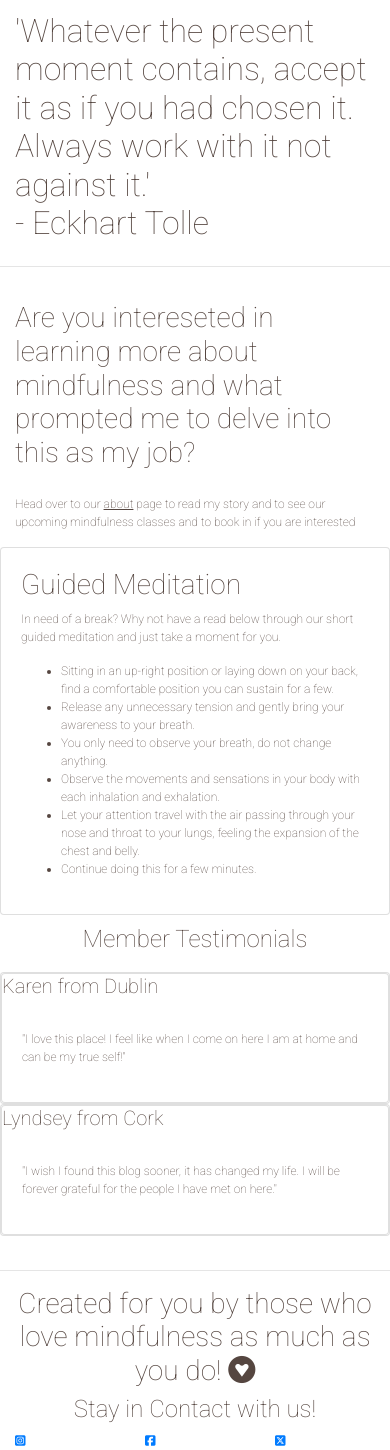
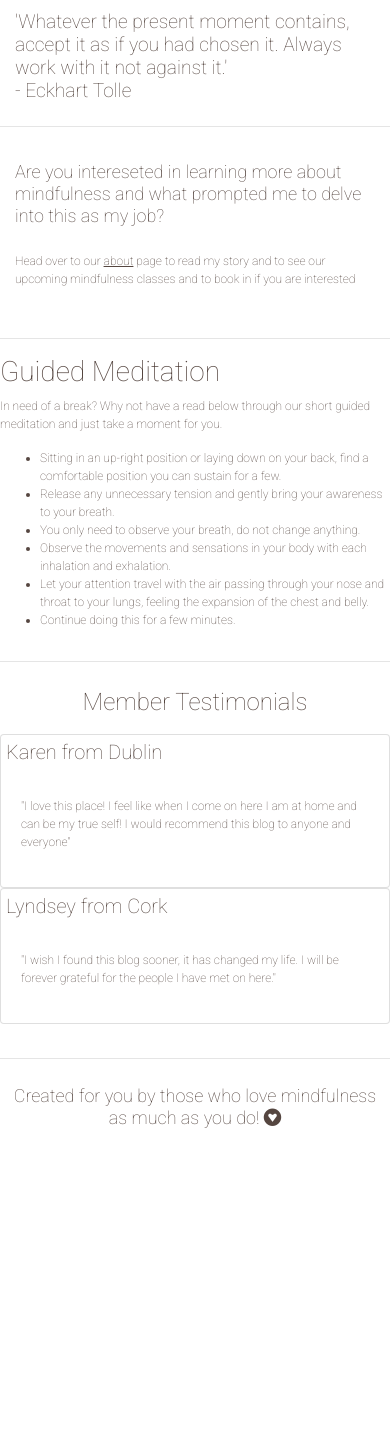
Before and after one commit to aimeeallen94/time-to-pause, a Django app: page / in a window 390 px wide. Shown: the part 443-1893 px from the top of the page. After the commit the page ends 1571 px from the top, so only its background shows below. Run offline with Django 3.2, Linux system fonts and the light colour scheme; parts of the project's set-up code (start-up, migrations or seed data) failed here and were passed over; some libraries are stand-ins or nearby versions.

Commit message:
styling blog and adding media queries for smaller screen sizes

```diff
--- a/static/css/style.css
+++ b/static/css/style.css
@@ -5,10 +5,16 @@ body {
     color: #554640;
 }
 
+.placeholder-image-post-list {
+    display: block;
+    margin-left: auto;
+    margin-right: auto;
+    width: 50%;
+    max-height: 100%;
+}
 
-.card-img-top {
-    width: 40%;
-    height: 50%;
+.image-container {
+    text-align: center;
 }
 
 .homepage-heading {
@@ -17,18 +23,31 @@ body {
     text-align: center;
 }
 
-.nav-link, .nav-link:hover {
+.nav-link, .nav-link:hover,
+.post-link {
     text-decoration: none;
     color: inherit;
 }
 
-.about-link, .about-link:hover {
+.about-link, .about-link:hover,
+.hyperlink, .hyperlink:hover,
+.post-link:hover
+ {
     text-decoration: underline;
     color: inherit;
 }
 
+
+.homepage-quote {
+    font-size: 160%;
+}
 .footer-text {
     text-align: center;
+    font-size: 150%;
+}
+
+footer {
+    padding: 10px;
 }
 
 .testimonials-header {
@@ -36,9 +55,63 @@ body {
     padding: 10px;
 }
 
+.card-title-testimonial {
+    padding: 5px;
+}
+
+.card-body-meditation {
+    padding-left: 10px;
+}
+
+.btn-signup {
+    background-color: #F0EAE0;
+    border: 1px solid #554640;
+}
+
+.h-100 {
+    height: 100%;
+}
+
+.blog-post-list-title {
+    padding-top: 10px;
+}
+
+.blog-list-real-image {
+    max-height: 100%;
+}
+
+@media (max-width: 995px) {
+    .blog-post{
+        width: 100%;
+    }
+
+    .blog-list-image {
+        width: 100%;
+    }
+}
+
 @media (max-width: 768px) {
     body {
         font-size: 75%;
     }
 
+    .about-prompt-homepage {
+        font-size: 150%;
+    }
+
+
 }
+
+@media (max-width: 450px) {
+    .nav-item {
+        font-size: 90%;
+    }
+
+    .about-heading {
+        font-size: 250%;
+    }
+
+    .about-quote {
+        font-size: 140%;
+    }
+}
--- a/templates/base.html
+++ b/templates/base.html
@@ -19,7 +19,7 @@
 </head>
 <body>
     <h1 class="homepage-heading"><a class="nav-link" href="{% url 'home' %}">Time to Pause Blog</a></h1>
-    <ul class="nav nav-tabs justify-content-end">
+    <ul class="nav nav-tabs justify-content-md-end justify-content-sm-center">
         <li class="nav-item">
            <a class="nav-link" href="{% url 'home' %}">Home</a></li>
         <li class="nav-item">
@@ -69,25 +69,8 @@
 
     <footer>
         <!-- Footer -->
-        <h3 class="footer-text">Created for you by those who love mindfulness as much as you do! <i class="fa-brands fa-gratipay"></i></h3>
-        <h4 class="footer-text">Stay in Contact with us!</h4>
-        <div class="container">
-            <div class="row">
-                <div class="col-4">
-                    <!-- Social Media Links -->
-                    <a href="www.instagram.com" aria-label="link to Instagram opening in a new tab" target="_blank">
-                        <i class="fa-brands fa-square-instagram"></i></a>
-                    </div>
-                <div class="col-4">
-                    <a href="www.facebook.com" aria-label="link to Facebook opening in a new tab" target="_blank">
-                        <i class="fa-brands fa-square-facebook"></i></a>
-                    </div>
-                <div class="col-4">
-                    <a href="www.twitter.com" aria-label="link to Twitter opening in a new tab" target="_blank">
-                        <i class="fa-brands fa-square-x-twitter"></i></a>
-                </div>
-            </div>
-        </div>
+        <h3 class="footer-text">Created for you by those who love mindfulness as much as you do!
+            <i class="fa-brands fa-gratipay"></i></h3>
     </footer>
 
     <script href="https://cdn.jsdelivr.net/npm/bootstrap@4.6.2/dist/css/bootstrap.min.css"
--- a/timetopause/templates/timetopause/home.html
+++ b/timetopause/templates/timetopause/home.html
@@ -8,7 +8,7 @@
         <div class="container">
             <div class="row">
                 <div class="col-md-8 offset-md-2">
-                    <h2>'Whatever the present moment contains, accept it as if you had chosen it.
+                    <h2 class="homepage-quote">'Whatever the present moment contains, accept it as if you had chosen it.
                         Always work with it not against it.'
                     <br>
                     - Eckhart Tolle</h2>
@@ -21,15 +21,18 @@
         <div class="container">
             <div class="row">
                 <div class="col-md-10 offset-md-1">
-                    <h3>Are you intereseted in learning more about mindfulness and what prompted me to delve into this as my job?</h3>
+                    <h3 class="about-prompt-homepage">Are you intereseted in learning more about mindfulness and what prompted me to delve into this as my job?</h3>
                     <br>
                     <p>Head over to our <a href="{% url 'about' %}" class="about-link">about</a> page to read my story and to see our upcoming mindfulness classes and to book in if you are
                     interested</p>
                 </div>
             </div>
         </div>
-        <div class="card">
-            <div class="card-body">
+        <br>
+        <hr>
+        <div class="container"></div>
+            <div class="row">
+                <div class="col-md-10 offset-md-1">
                     <h3>Guided Meditation</h3>
                     <p>In need of a break? Why not have a read below through our short guided meditation and just take a moment
                         for you.
@@ -44,25 +47,29 @@
                     <li> Continue doing this for a few minutes.</li></ul>
                 </div>
             </div>
+        </div>
+        <hr>
+        <div class="container"></div>
             <h4 class="testimonials-header">Member Testimonials</h4>
             <div class="row">
-            <div class="col-sm-6">
+                <div class="col-sm-4 offset-md-1">
                     <div class="card">
-                    <div class="card body">
-                        <h5 class="card-title">Karen from Dublin</h5>
+                        <div class="card-body-testimonial">
+                            <h5 class="card-title-testimonial">Karen from Dublin</h5>
                                 <p class="card-body">"I love this place! I feel like when I come on here I am at home and
-                            can be my true self!"
+                                can be my true self! I would recommend this blog to anyone and everyone"
                             </p>
                         </div>
                     </div>
                 </div>
-            <div class="col-sm-6">
+                <div class="col-sm-4 offset-md-1">
                     <div class="card">
-                    <div class="card body">
-                        <h5 class="card-title">Lyndsey from Cork</h5>
+                        <div class="card-body-testimonial">
+                            <h5 class="card-title-testimonial">Lyndsey from Cork</h5>
                             <p class="card-body">"I wish I found this blog sooner, it has changed my life. I will be forever
                                 grateful for the people I have met on here."
                             </p>
+                        </div>
                     </div>
                 </div>
             </div>
```
Also changed, not shown: about/templates/about.html (+10 -12 lines), templates/account/login.html (+8 -5 lines), templates/account/signup.html (+6 -4 lines), timetopause/templates/timetopause/post_detail.html (+8 -6 lines), timetopause/templates/timetopause/post_list.html (+7 -7 lines). Lines whose indentation alone changed are shown as unchanged.
